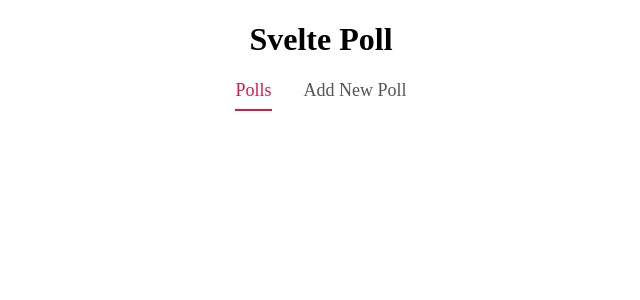
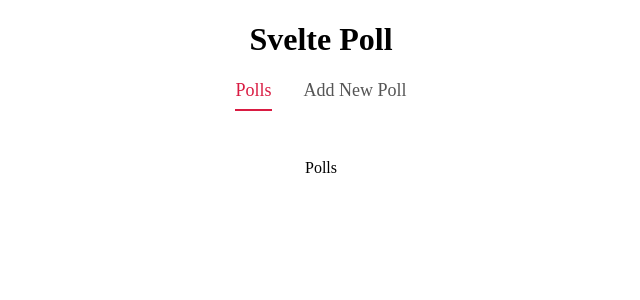
Before and after one commit to gtstarnes/SveltePoll, a SvelteKit app: page / in a window 1280 px wide. Shown: the top 300 px of the page, without its empty margins (319-959 px from the left). Built offline with nearby package versions, Linux system fonts and the light colour scheme.

Commit message:
added placeholders

```diff
--- a/src/routes/+page.svelte
+++ b/src/routes/+page.svelte
@@ -13,6 +13,11 @@
 <main>
     <h1>Svelte Poll</h1>
     <Tabs {tabs} {activeTab} on:changeTab={changeTab}/>
+    {#if activeTab === "Polls"}
+        <p>Polls</p>
+    {:else}
+        <p>Add New Poll form</p>
+    {/if}
 </main>
 
 <style>
```
